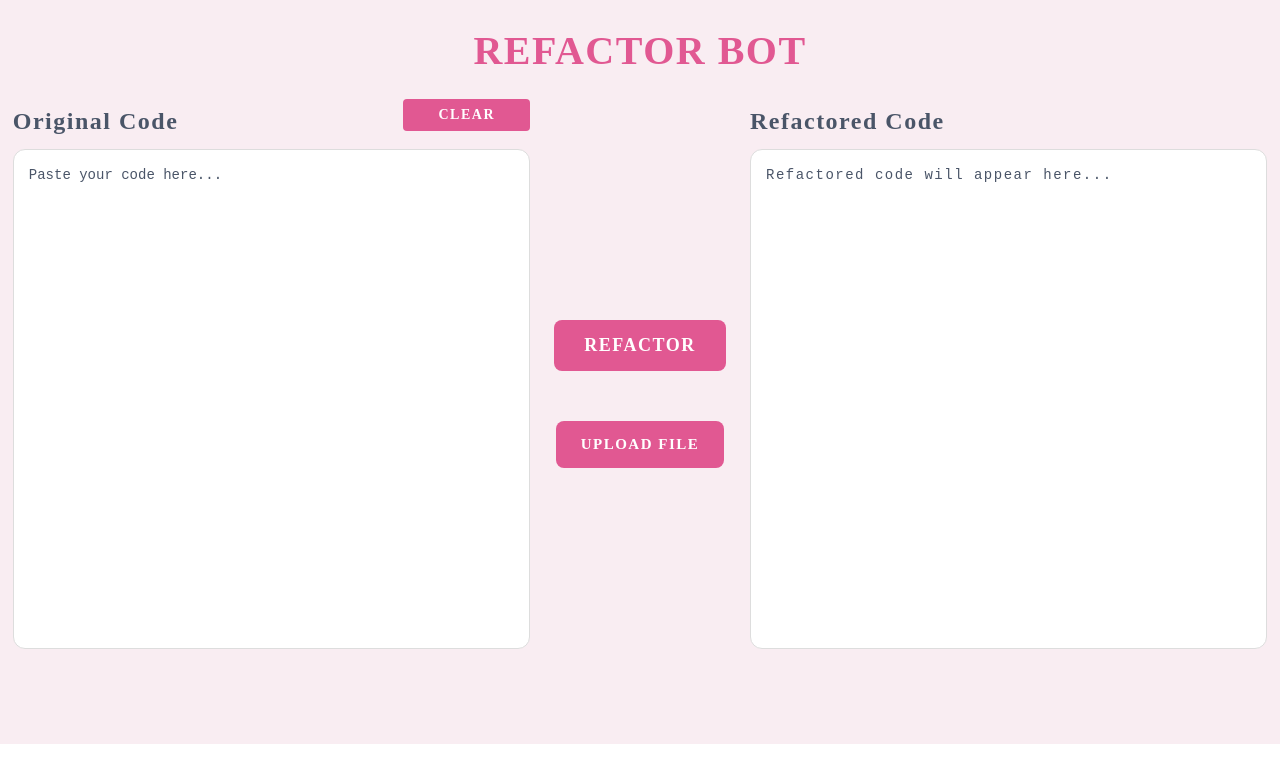
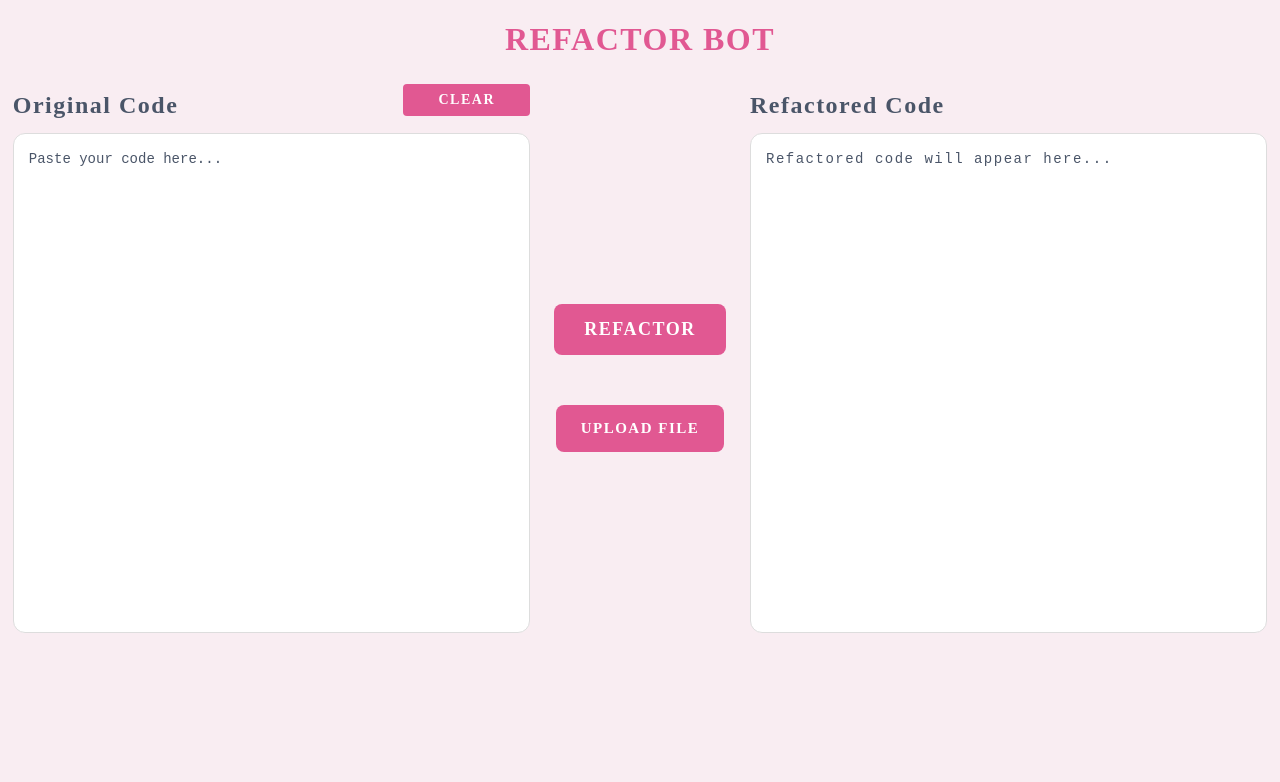
Before and after one commit to suvathikannan17/CPSC5260_RefactoringBOT, a React (Create React App) app in the folder client/: page / in a window 1280 px wide. Shown: the top 782 px of the page. Built offline with nearby package versions, Linux system fonts and the light colour scheme.

Commit message:
Fixed the UI

```diff
--- a/client/src/App.css
+++ b/client/src/App.css
@@ -1,21 +1,22 @@
 body, html {
   margin: 0;
   padding: 0;
-  height: 100vh;
-  overflow: hidden;
+  height: 100%;
+  overflow-x: hidden;
+  overflow-y: auto;
 }
 
 .App {
   text-align: center;
   background-color: #f9edf2;
-  max-height: 100vh;
+  min-height: 100vh;
   font-family: 'Great Vibes', cursive;
   letter-spacing: 1.5px;
   overflow: hidden;
 }
 
 .title {
-  font-size: 2.5em;
+  font-size: 2em;
   color: #e15892;
   margin-bottom: 10px;
   font-family: 'Great Vibes', cursive;
@@ -24,25 +25,30 @@ body, html {
 .layout {
   display: flex;
   flex-direction: row;
+  flex-wrap: wrap;
   gap: 10px;
   width: 98%;
   margin: 0 auto;
   align-items: flex-start;
   padding-bottom: 40px;
+  overflow: auto;
 }
 
 .main-container {
   display: flex;
-  flex: 3;
+  flex: 1;
   flex-direction: row;
+  flex-wrap: wrap;
   align-items: center;
   justify-content: center;
   gap: 20px;
   margin: 0;
+  min-width: 0;
 }
 
 .editor-wrapper {
-  flex: 1;
+  flex: 1 1 500px;
+  min-height: 400px;
   display: flex;
   flex-direction: column;
   min-width: 0;
@@ -250,7 +256,8 @@ body, html {
 }
 
 .justification-container {
-  flex: 0.8;
+  flex: 0 1 300px;
+  width: 300px;
   margin-top: 0;
   background: #ffffff;
   border: 1px solid #ddd;
@@ -261,7 +268,7 @@ body, html {
   display: flex;
   flex-direction: column;
   overflow: hidden;
-  box-shadow: 0 4px 10px rgba(225, 888, 146, 0.1);
+  box-shadow: 0 4px 10px rgba(225, 88, 146, 0.1);
 }
 
 .justification-title {
--- a/client/src/App.js
+++ b/client/src/App.js
@@ -35,6 +35,11 @@ function App() {
       if (!response.ok) {
         const errorData = await response.json();
         throw new Error(errorData.error || 'Unknown error occurred');
+      }
+
+      const codeRegex = /[{}();=]/;
+      if(!code.trim() || !codeRegex.test(code)) {
+        throw new Error('Invalid code format. Please check your input and try again.');
       }
 
       const data = await response.json();
@@ -231,7 +236,7 @@ function App() {
         )}
         </div>
 
-        {refactoredCode && (
+        {refactoredCode && !isEditing && (
           <div className='input-footer'>
             <button type='button' className='tertiary-btn' onClick={handleClear}>CLEAR</button>
             <button type='button' className='tertiary-btn' onClick={handleEditOriginal}>EDIT ORIGINAL</button>
```
